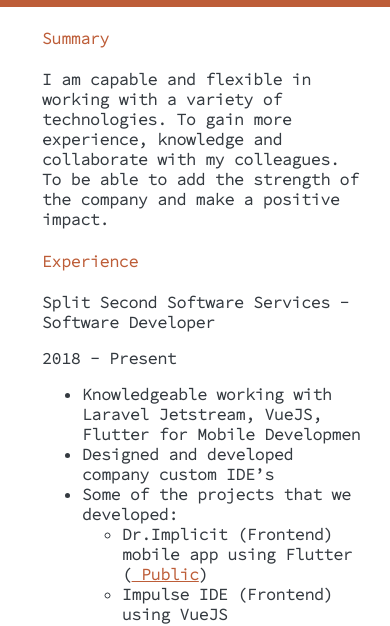
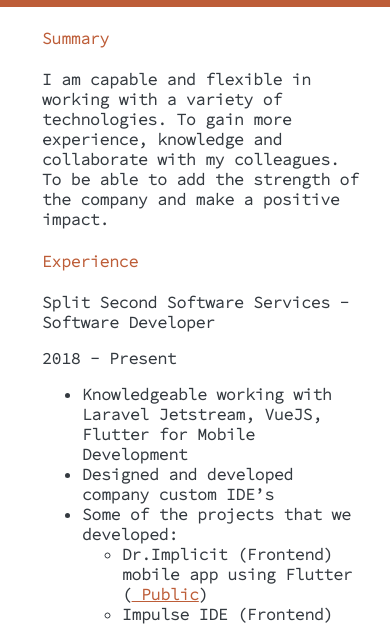
Before and after one commit to mervins/mervins.github.io, a website: page index.html in a window 390 px wide. Shown: the part 167-793 px from the top of the page. Drawn offline with Linux system fonts and the light colour scheme.

Commit message:
update cv again

```diff
--- a/index.html
+++ b/index.html
@@ -116,7 +116,7 @@
             </b></p>
             <p><strong>2018 - Present</strong></p>
             <ul>
-                <li><strong>Knowledgeable working with Laravel Jetstream, VueJS, Flutter for Mobile Developmen</strong>
+                <li><strong>Knowledgeable working with Laravel Jetstream, VueJS, Flutter for Mobile Development</strong>
                 <li><strong>Designed and developed company custom  IDE’s</strong> </li>
                 <li><strong>Some of the projects that we developed:</strong>
                     <ul>
```
